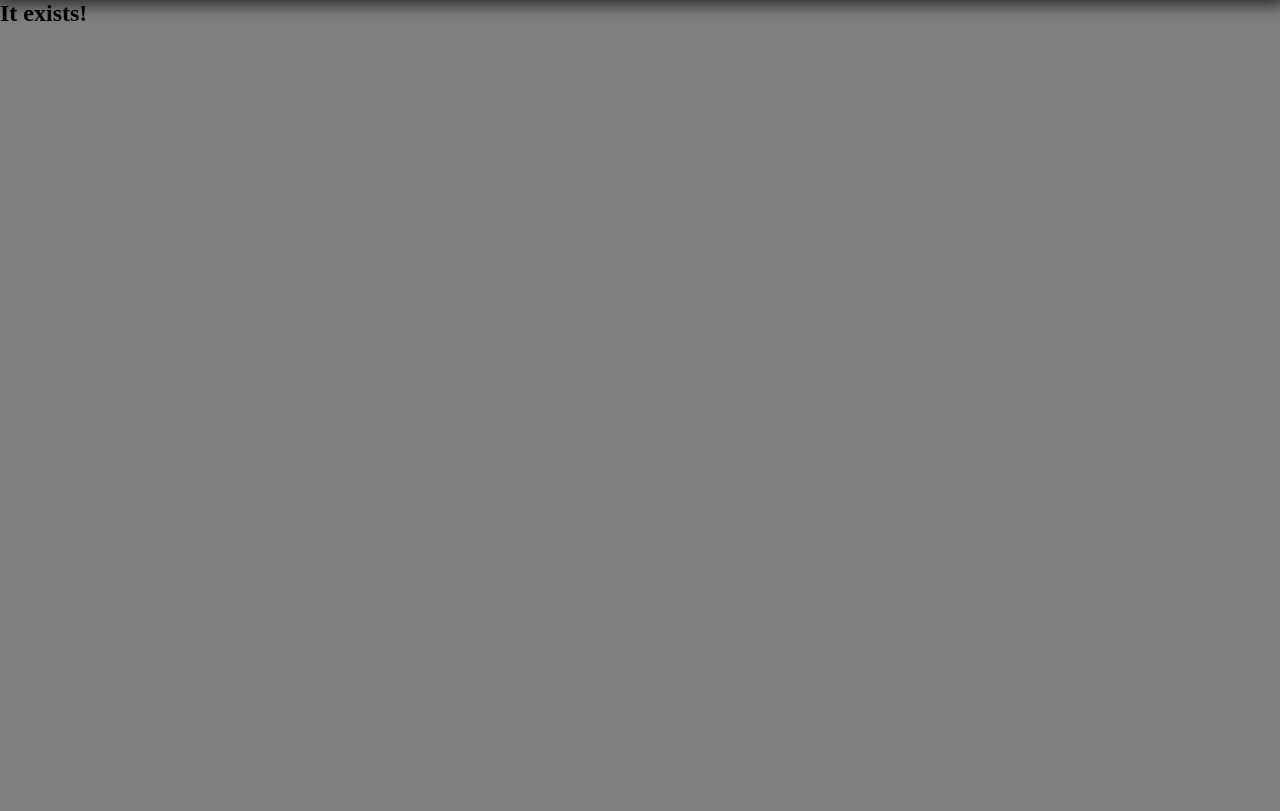
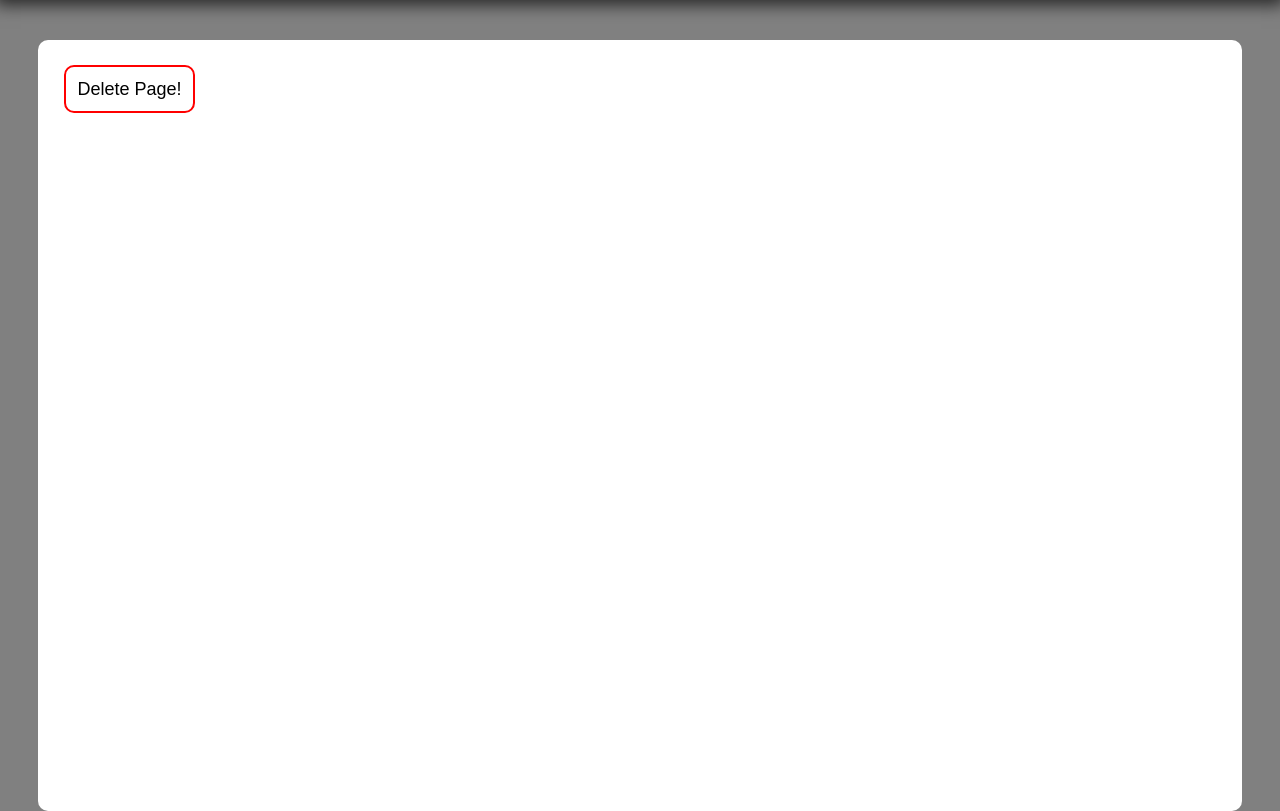
Before and after one commit to kushurox/Notes, a Django app: a page that uses note_making/templates/notes/info.html in a window 1280 px wide. Shown: the part 74-885 px from the top of the page. Before the commit the page ends 95 px from the top, so only its background shows below. Run offline with Django 3.2, Linux system fonts and the light colour scheme; tables that the repository leaves empty hold one stand-in row (values such as "Sample post"); some web fonts are replaced.

Commit message:
added delete note logic

```diff
--- /dev/null
+++ b/note_making/static/notes/css/info.css
@@ -0,0 +1,19 @@
+.fake{
+    background: none;
+    border: 2px solid red;
+    padding: 1%;
+    border-radius: 10px;
+    font-size: large;
+    background-color: white;
+}
+
+.fake:hover{
+    transition: 0.5s;
+    background-color: red;
+
+}
+
+.delform{
+    font-size: larger;
+    color: red;
+}
--- a/note_making/static/notes/css/notes.css
+++ b/note_making/static/notes/css/notes.css
@@ -46,5 +46,4 @@
 .notes-container ul li a{
     text-decoration: none;
     color: black;
-    width: 100%;
 }
--- /dev/null
+++ b/note_making/static/notes/js/info.js
@@ -0,0 +1,7 @@
+$(document).ready(function(){
+    $('.delform').hide()
+    $('#fake').click(function(){
+        $('.delform').show()
+        $(this).hide()
+    })
+})
--- a/note_making/templates/notes/create_note.html
+++ b/note_making/templates/notes/create_note.html
@@ -16,7 +16,7 @@
 
 {% block scripts %}
     <script>
-        {% if messages %}
+        {% if error %}
             $('#id_title').val('')
             $('#id_title').attr('placeholder', "Title already exists")
             $('#id_title').css('border-bottom', '2px solid red')
--- a/note_making/templates/notes/home.html
+++ b/note_making/templates/notes/home.html
@@ -9,7 +9,7 @@
 {% block main_content %}
 <!--  TODO: Home  code goes here. Show recent posts. last 3 days-->
 
-    {% for note in notes %}
+    {% for note in notes|slice:":5" %}
         <div class="home-note card">
             <img class="note-icon" src="{% static 'notes/images/book.png' %}">
             <h2 class="note-title">{{ note.title }} </h2>
--- a/note_making/templates/notes/info.html
+++ b/note_making/templates/notes/info.html
@@ -1,13 +1,29 @@
 {% extends "notes/base.html" %}
 {% load static %}
+
+{% block styles %}
+<link rel="stylesheet" href="{% static 'notes/css/info.css' %}">
+<link rel="stylesheet" href="{% static 'notes/css/notes.css' %}">
+{% endblock styles %}
 
 
 {% block main_content %}
 <!-- info code goes here-->
+    <div class="notes-container">
     {% if not note_data %}
         <h2>This note does not exist</h2>
     {% else %}
-        <h2>It exists!</h2>
+        <button class="fake" id="fake">Delete Page!</button>
+        <form method="POST" class="delform">
+            {% csrf_token %}
+            <label>Do you really want to delete the Note:</label>
+            <input type="submit" name="delete" value="Yes" class="fake">
+        </form>
     {% endif %}
+    </div>
 
 {% endblock %}
+
+{% block scripts %}
+<script src="{% static 'notes/js/info.js' %}"></script>
+{% endblock scripts %}
--- a/note_making/templates/notes/notes.html
+++ b/note_making/templates/notes/notes.html
@@ -13,7 +13,7 @@
             <h3>{{category.0}}</h3>
             <ul class="titles">
             {% for titles in category.1 %}
-                <li><a href="#">{{titles}}</a></li>
+                <li><a href="info/{{titles}}">{{titles}}</a></li>
             {% endfor %}
             </ul>
             <hr>
--- a/note_making/views.py
+++ b/note_making/views.py
@@ -11,6 +11,7 @@ def home(req):
     """
     Manages The logic for home.html
     """
+
     context = {
         "notes": Note.objects.order_by(
             Trunc('date_of_creation', 'date', output_field=DateTimeField()).desc(), '-date_of_creation'),
@@ -36,13 +37,15 @@ def new_note(req):
     Manages the logic for create_note.html
     """
     if req.method == "POST":
+        error = False
         form = NewNote(req.POST)
         if form.is_valid():
             if form.save():
                 return redirect('notes-home')
             else:
-                messages.error(req, "Note with that title already exists!")
-                return render(req, 'notes/create_note.html', {'form': form, 'title': 'New Note!'})
+                error = True
+                return render(req, 'notes/create_note.html', {'form': form, 'title': 'New Note!',
+                                                              'error': error})
 
     form = NewNote()
     context = {
@@ -56,6 +59,10 @@ def info(req, title):
     """
     Manages the logic for info.html
     """
+    if req.method == "POST" and 'delete' in req.POST:
+        Note.objects.filter(title=title)[0].delete()
+        return redirect('notes-home')
+
     context = {
         'title': title,
         'note_data': Note.objects.filter(title=title),
```
